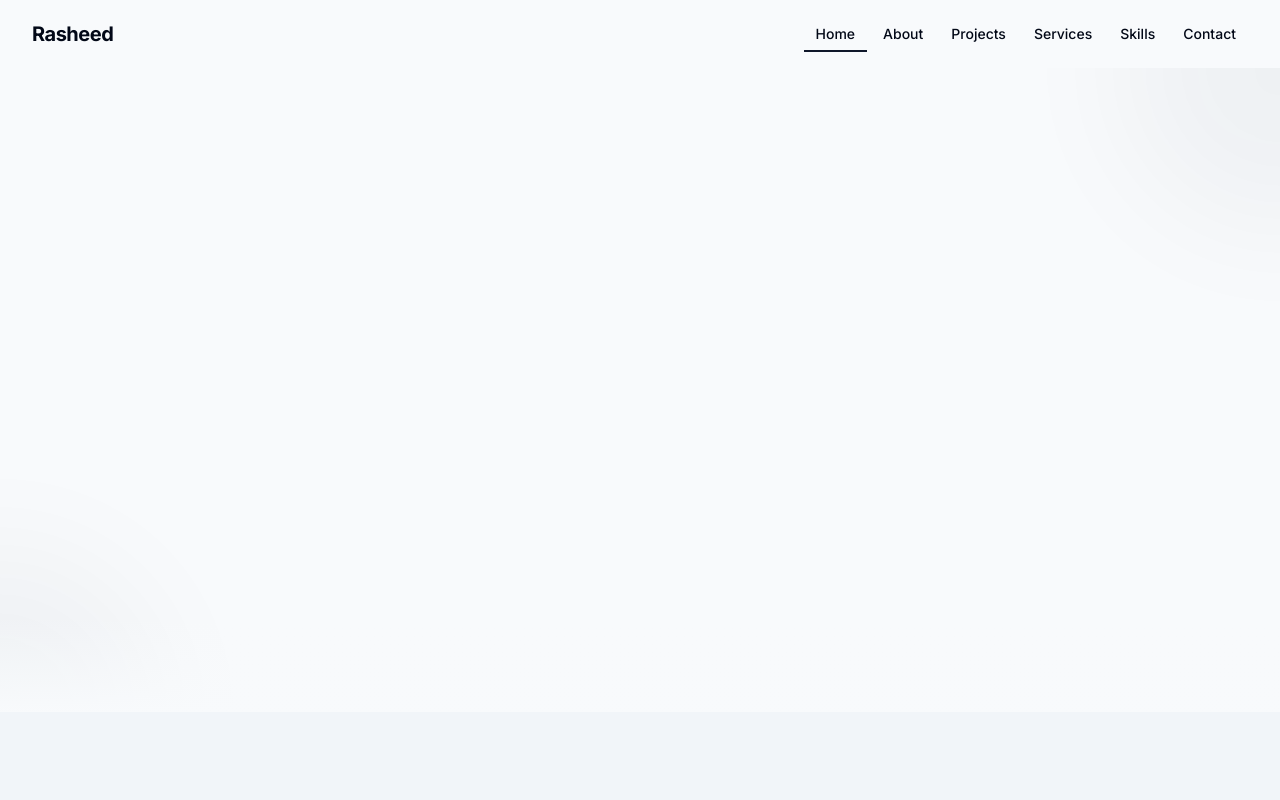
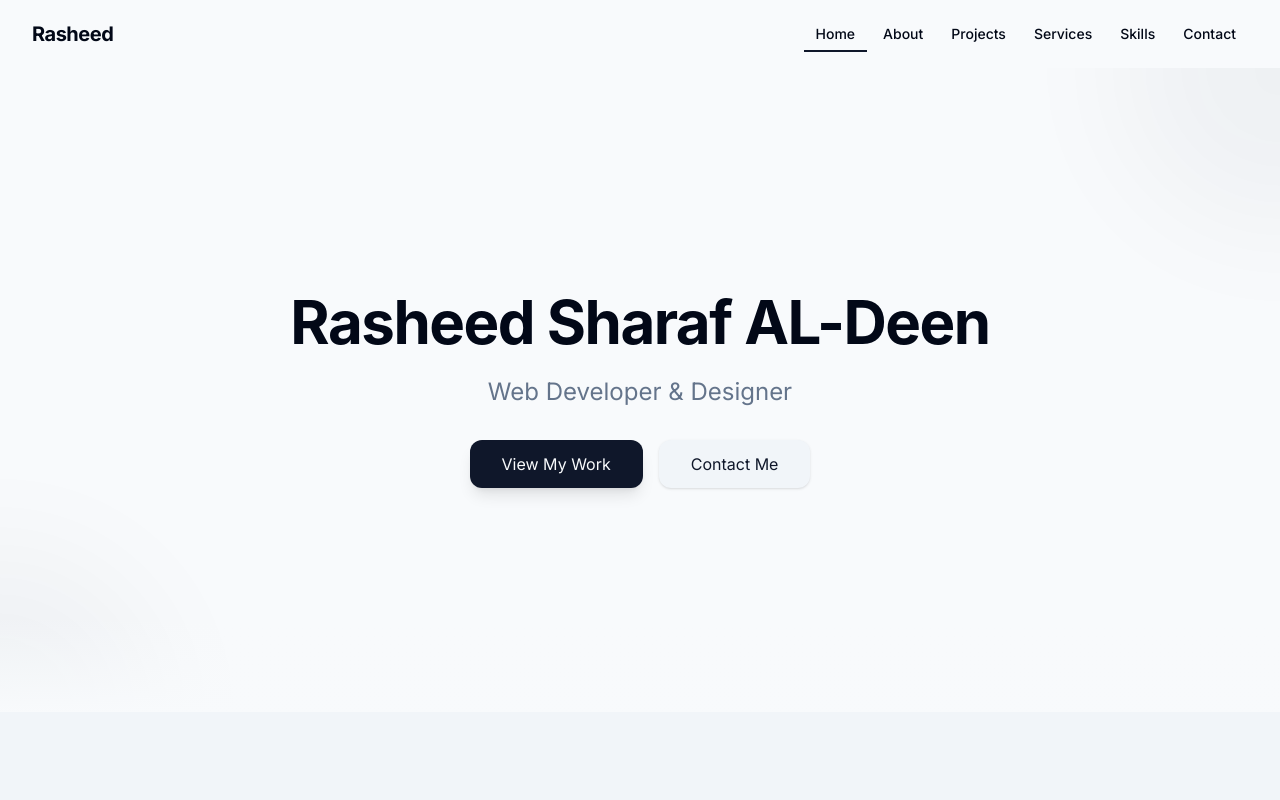
Before and after one commit to Rasheed1506993/easysoft, a React (Vite) app: page / in a window 1280 px wide. Shown: the top 800 px of the page. Built offline with nearby package versions, Linux system fonts and the light colour scheme.

Commit message:
Fix: Content disappearing issue
Fixes an issue where content briefly appears and then disappears upon page load.

```diff
--- a/src/components/HeroSection.tsx
+++ b/src/components/HeroSection.tsx
@@ -13,14 +13,17 @@ const HeroSection = () => {
     const cta = ctaRef.current;
 
     if (title) {
+      title.style.opacity = "1";
       title.classList.add("animate-slide-up");
       title.style.animationDelay = "0.2s";
     }
     if (subtitle) {
+      subtitle.style.opacity = "1";
       subtitle.classList.add("animate-slide-up");
       subtitle.style.animationDelay = "0.4s";
     }
     if (cta) {
+      cta.style.opacity = "1";
       cta.classList.add("animate-slide-up");
       cta.style.animationDelay = "0.6s";
     }
@@ -36,17 +39,23 @@ const HeroSection = () => {
         <div className="max-w-3xl mx-auto text-center">
           <h1
             ref={titleRef}
-            className="opacity-0 text-4xl sm:text-5xl md:text-6xl font-bold tracking-tight mb-6"
+            className="text-4xl sm:text-5xl md:text-6xl font-bold tracking-tight mb-6"
+            style={{ opacity: 0, transition: "opacity 0.5s ease" }}
           >
             Rasheed Sharaf AL-Deen
           </h1>
           <p
             ref={subtitleRef}
-            className="opacity-0 text-xl md:text-2xl text-muted-foreground mb-8"
+            className="text-xl md:text-2xl text-muted-foreground mb-8"
+            style={{ opacity: 0, transition: "opacity 0.5s ease" }}
           >
             Web Developer & Designer
           </p>
-          <div ref={ctaRef} className="opacity-0 flex flex-col sm:flex-row justify-center space-y-4 sm:space-y-0 sm:space-x-4">
+          <div
+            ref={ctaRef}
+            className="flex flex-col sm:flex-row justify-center space-y-4 sm:space-y-0 sm:space-x-4"
+            style={{ opacity: 0, transition: "opacity 0.5s ease" }}
+          >
             <Link
               to="/projects"
               className="px-8 py-3 rounded-lg bg-primary text-primary-foreground shadow-lg hover:opacity-90 transition-all"
```
